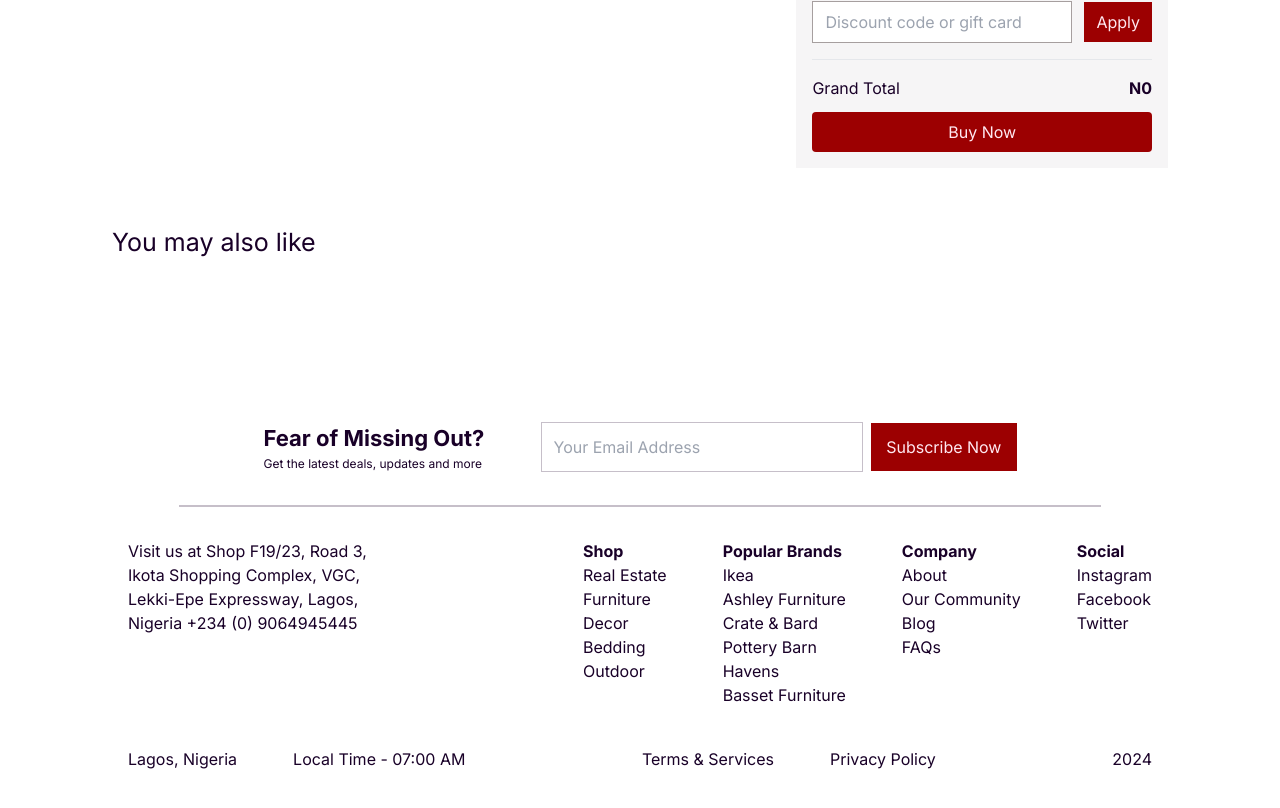
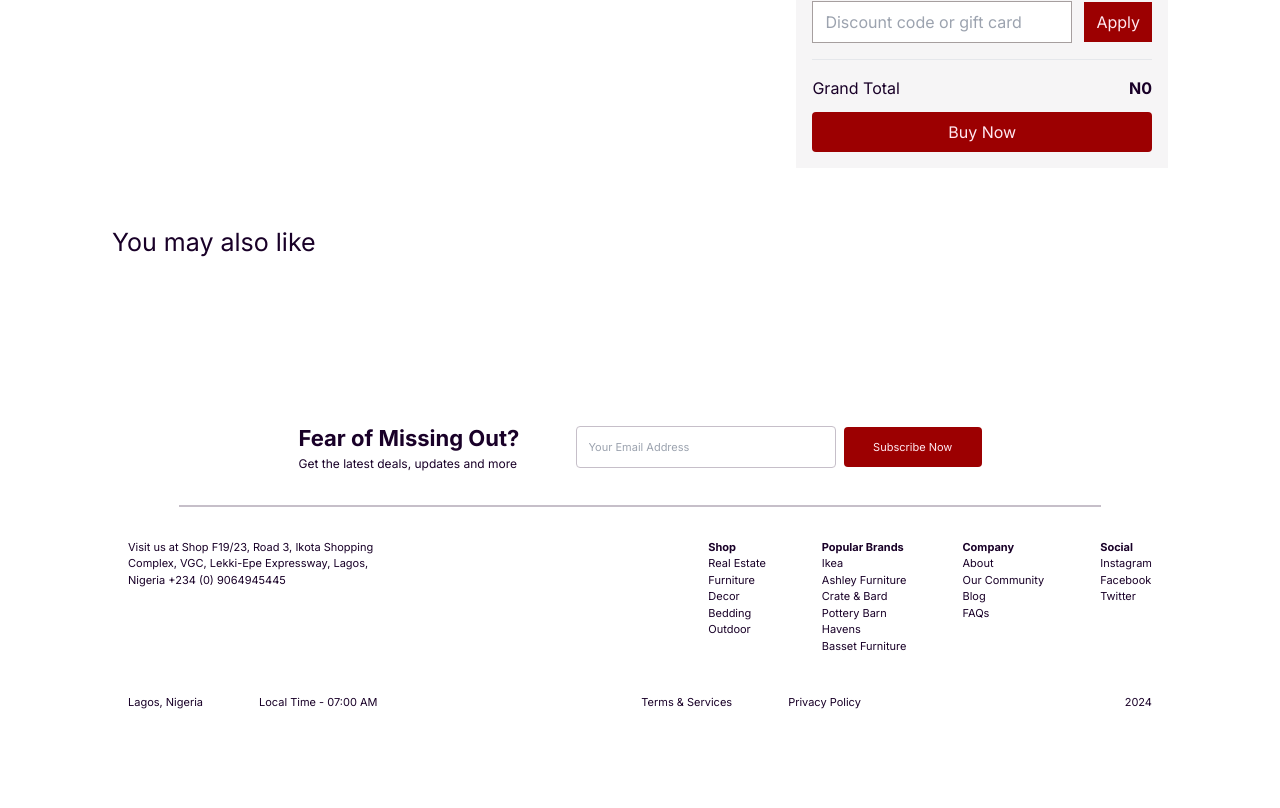
Before and after one commit to juskins/Timbu-Cloud-Shop-HNG11-task2-, a React (Vite) app: page /checkout in a window 1280 px wide. Shown: the part 362-1170 px from the top of the page. After the commit the page ends 1121 px from the top, so only its background shows below. Built offline with nearby package versions, Linux system fonts and the light colour scheme.

Commit message:
Modified input stylings

```diff
--- a/src/components/Footer.jsx
+++ b/src/components/Footer.jsx
@@ -4,15 +4,15 @@ import { Link } from 'react-router-dom'
 
 const Footer = () => {
   return (
-    <div className='py-8 px-4 lg:px-32 md:py-12 mx-auto max-w-[1440px] text-[#190028] bg-[#FAFAFB] md:bg-white'>
+    <div className='py-8 px-4 lg:px-32 text-[11px] md:py-12 mx-auto max-w-[1440px] text-[#190028] bg-[#FAFAFB] md:bg-white'>
         <div className='lg:flex hidden justify-center lg:order-none order-2 items-center gap-14 '>
             <div className='lg:w-[221px]'>
                 <p className='font-bold text-[22px]'>Fear of Missing Out?</p>
                 <p className='text-[12px]'>Get the latest deals, updates and more</p>
             </div>
             <div className='flex items-center gap-2'>
-                <input type="text" className='p-3 w-full' placeholder='Your Email Address' style={{border:'1px solid #C6BFC9'}}/>
-                <button style={{backgroundColor:'#9C0001'}} className='text-[#FFE8F1] p-3 w-52'><Link to='/products/8'>Subscribe Now</Link></button>
+                <input type="text" className='p-3 rounded w-full' placeholder='Your Email Address' style={{border:'1px solid #C6BFC9'}}/>
+                <button style={{backgroundColor:'#9C0001'}} className='text-[#FFE8F1] rounded p-3 w-52'><Link to='/products/8'>Subscribe Now</Link></button>
             </div>
         </div>
         <div className='border-1 border-[#C6BFC9] my-8 mx-auto w-[90%] hidden md:block'></div>
@@ -71,8 +71,8 @@ const Footer = () => {
                         <p className='font-bold'>Connect With us</p>
                         <p>Fear of Missing Out? Get the latest deals, updates and more</p>
                         <div className='relative'>
-                            <input type="text" placeholder='Enter email address' className='w-full py-2 px-3 bg-[#EDEBEE]' style={{border:'1px solid #E1DEE3'}}/>
-                            <button className='absolute py-2 px-4 w-[26.08px] flex flex-col justify-center items-center right-0 text-[#EDEBEE] top-1/2 -translate-y-1/2  mr-[10px]' style={{backgroundColor:"#9C0001"}}><MdOutlineArrowRightAlt/></button>
+                            <input type="text" placeholder='Enter email address' className='w-full rounded py-2 px-3 bg-[#EDEBEE]' style={{border:'1px solid #E1DEE3'}}/>
+                            <button className='absolute py-2 px-4 w-[26.08px] flex flex-col justify-center rounded items-center right-0 text-[#EDEBEE] top-1/2 -translate-y-1/2  mr-[10px]' style={{backgroundColor:"#9C0001"}}><MdOutlineArrowRightAlt/></button>
                         </div>
                 </div>
             </div>
--- a/src/pages/ProductPage.jsx
+++ b/src/pages/ProductPage.jsx
@@ -9,14 +9,28 @@ import { BiCommentDots } from 'react-icons/bi';
 import { IoShareSocialOutline } from 'react-icons/io5';
 import { HiOutlineFlag } from 'react-icons/hi2';
 import Recommendations from '../components/Recommendations';
-import { useParams } from 'react-router-dom';
+import { useNavigate, useParams } from 'react-router-dom';
 import { stateContext } from '../App';
 
 
 
 const ProductPage = () => {
-  const {products} = useContext(stateContext)
+  const {products,cartItems, setCartItems,addToCart,setMessage} = useContext(stateContext)
+  const navigate = useNavigate()
   const {productID} = useParams()
+
+  const addProductToCart = ()=>{
+    const newProduct = {
+      ...products[Number(productID)-1],qty:1
+    }
+    let exists = cartItems.some(item => item.id === products[Number(productID)-1].id && item.name === products[Number(productID)-1].name);
+    if(!exists){
+      setCartItems([...cartItems,newProduct]);
+      addToCart();
+      navigate('/checkout')
+    }
+
+  }
 //   console.log({productID})
   return (
     <div className='lg:px-28 lg:py-8 px-6 py-0 box-border max-w-[1440px] md:mx-auto'>
@@ -59,7 +73,7 @@ const ProductPage = () => {
                         <p style={{color:'#83758B'}}>N30,000</p>
                         <p>15%</p>
                 </div>
-                <button style={{backgroundColor:'#9C0001'}} className='py-2 px-3 mb-6 w-full rounded lg:w-96 text-[#FFE8F1]'>Buy Now</button>
+                <button onClick={addProductToCart} className='py-2 px-3 bg-[#9C0001] mb-6 w-full rounded lg:w-96 text-[#FFE8F1]'>Buy Now</button>
                 <div className='flex items-center gap-3' style={{color:'#83758B'}}>
                     <div className='flex gap-2 items-center' >
                         <span><AiOutlineShoppingCart/></span>
```
